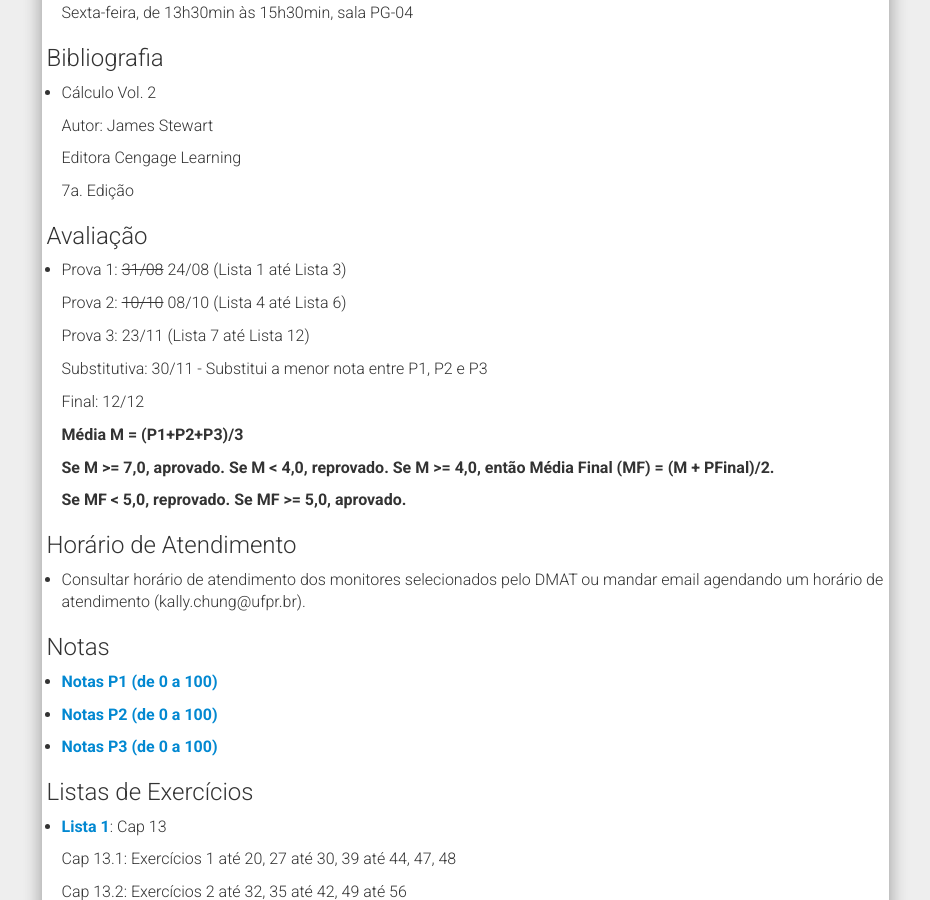
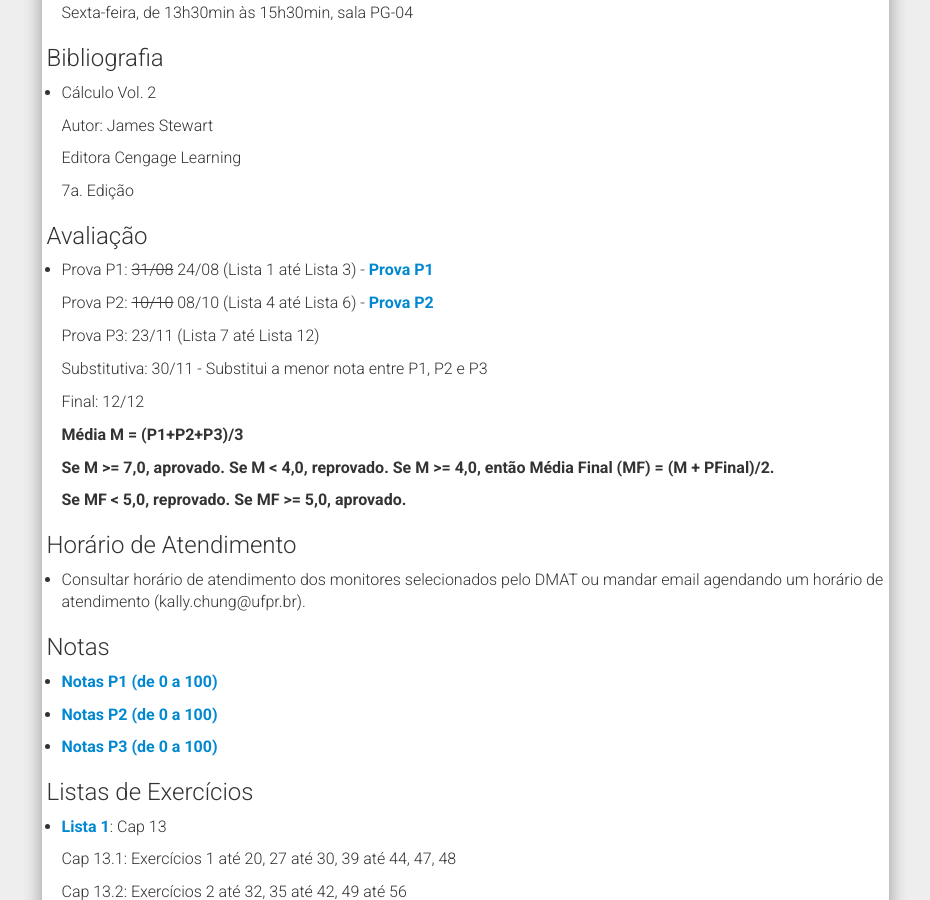
Before and after one commit to chunggnuhc/chunggnuhc.github.io, a Jekyll site: the page built from CMA211AD-Calc2-2sem2018.md, in a window 1280 px wide and 900 px high, scrolled down 849 px. Shown: the whole window, without its empty margins (321-1251 px from the left). Built offline with Jekyll 4.4.1, drawn with Linux system fonts in a browser that asks for light colours; nearby versions of some CDN libraries.

Commit message:
Update CMA211AD - links adicionados

```diff
--- a/CMA211AD-Calc2-2sem2018.md
+++ b/CMA211AD-Calc2-2sem2018.md
@@ -45,11 +45,11 @@ permalink: /CMA211AD-Calc2-2sem2018/
 
 <h3>Avaliação</h3>
 
-- Prova 1: <strike>31/08</strike> 24/08 (Lista 1 até Lista 3)
+- Prova P1: <strike>31/08</strike> 24/08 (Lista 1 até Lista 3) - [Prova P1](/disciplinas2sem2018/provaP1_CMA211AD.pdf)
 
-  Prova 2: <strike>10/10</strike> 08/10 (Lista 4 até Lista 6)
+  Prova P2: <strike>10/10</strike> 08/10 (Lista 4 até Lista 6) - [Prova P2](/disciplinas2sem2018/provaP2_CMA211AD.pdf)
 
-  Prova 3: 23/11 (Lista 7 até Lista 12)
+  Prova P3: 23/11 (Lista 7 até Lista 12)
 
   Substitutiva: 30/11 - Substitui a menor nota entre P1, P2 e P3
 
```
